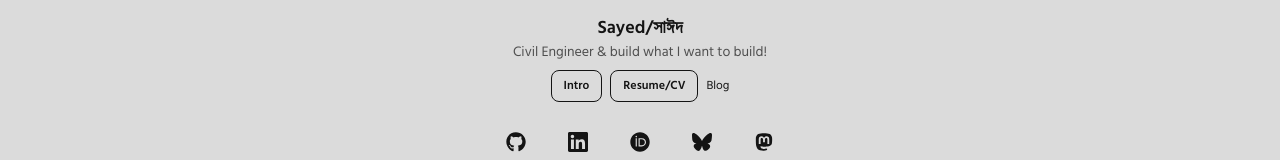
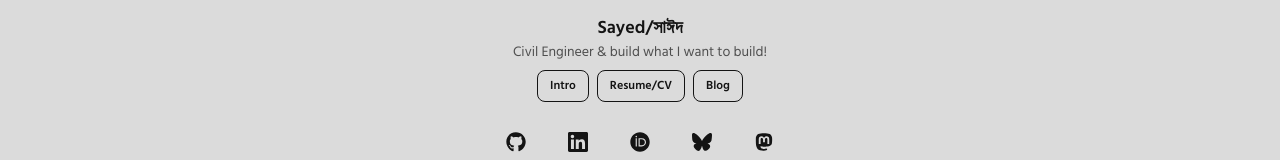
Before and after one commit to abusayed0206/sayed.app, a Next.js app: page / in a window 1280 px wide. Shown: the part 2603-2763 px from the top of the page. Built offline with nearby package versions, Linux system fonts and the light colour scheme.

Commit message:
Fix button style and JSON formatting issues
Added styling classes to the external blog button for consistent appearance. Fixed indentation in projects.json to correct formatting.

```diff
--- a/app/page.tsx
+++ b/app/page.tsx
@@ -291,7 +291,7 @@ export default function Home() {
                   Resume/CV
                 </a>
               </button>
-              <button>
+              <button className="btn btn-sm btn-outline">
                 <a
                   href="https://sayed.blog"
                   target="_blank"
--- a/public/data/projects.json
+++ b/public/data/projects.json
@@ -124,7 +124,7 @@
     "sourceCode": "https://github.com/abusayed0206/trakt",
     "livePreview": "https://trakt.sayed.app/"
   },
-    {
+  {
     "id": 14,
     "academic": false,
     "name": "Bangla Quran Windows App",
```
